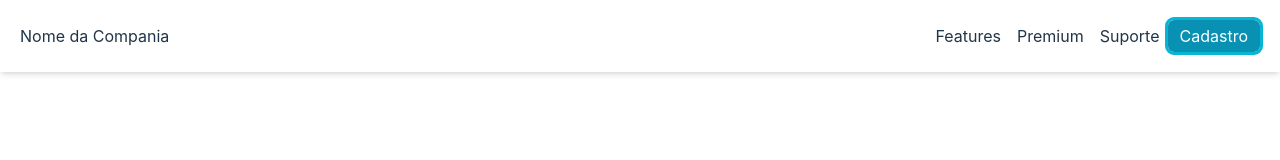
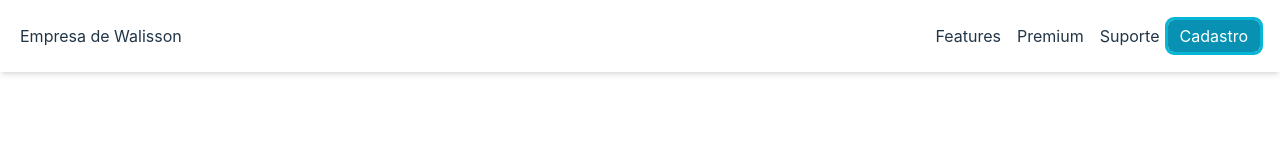
Before and after one commit to Walisson-Vilela/CoderHouse-project, a React (Vite) app in the folder e-commerce/: page / in a window 1280 px wide. Shown: the top 160 px of the page. Built offline with nearby package versions, Linux system fonts and the light colour scheme.

Commit message:
promps implementation
promps implementation

```diff
--- a/e-commerce/src/App.tsx
+++ b/e-commerce/src/App.tsx
@@ -5,7 +5,7 @@ function App() {
 
   return (
     <div className='App'>
-      <Header />
+      <Header name={"Walisson"} />
     </div>
   )
 }
--- a/e-commerce/src/components/Header/Header.tsx
+++ b/e-commerce/src/components/Header/Header.tsx
@@ -1,7 +1,11 @@
-const Header = () => {
+interface Iprops {
+    name: string;
+}
+
+const Header = ({name}: Iprops) => {
   return (
     <nav className="w-full flex justify-between items-center p-5 bg-white shadow-md">
-      <span>Nome da Compania</span>
+      <span>Empresa de {name}</span>
       <ul className="flex flex-row items-center">
         <li className="mx-2">Features</li>
         <li className="mx-2">Premium</li>
```
